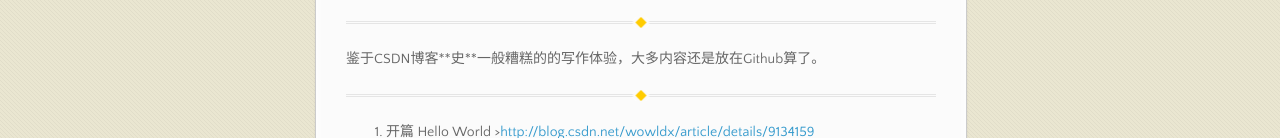
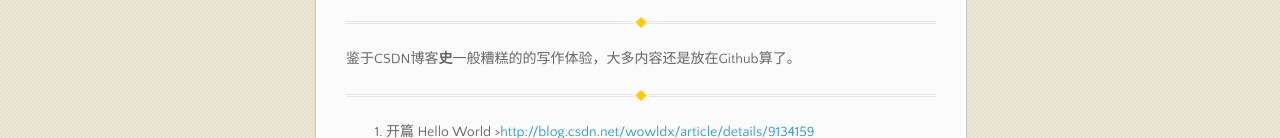
Before and after one commit to HelloLyfing/LabWindows-CVI-Tutorial-For-Newbie-By.Lyfing, a plain HTML site: page index.html in a window 1280 px wide. Shown: the part 282-420 px from the top of the page. Drawn offline with nearby package versions, Linux system fonts and the light colour scheme.

Commit message:
Update index.html

```diff
--- a/index.html
+++ b/index.html
@@ -44,7 +44,7 @@
 
 <p><a href="http://blog.csdn.net/wowldx/article/details/9133671">LabWindows/CVI基础教程-By.Lyfing</a></p>
 
-<hr><p>鉴于CSDN博客**史**一般糟糕的的写作体验，大多内容还是放在Github算了。</p>
+<hr><p>鉴于CSDN博客<b>史</b>一般糟糕的的写作体验，大多内容还是放在Github算了。</p>
 
 <hr><ol>
 <li>开篇 Hello World &gt;<a href="http://blog.csdn.net/wowldx/article/details/9134159">http://blog.csdn.net/wowldx/article/details/9134159</a><br>
```
